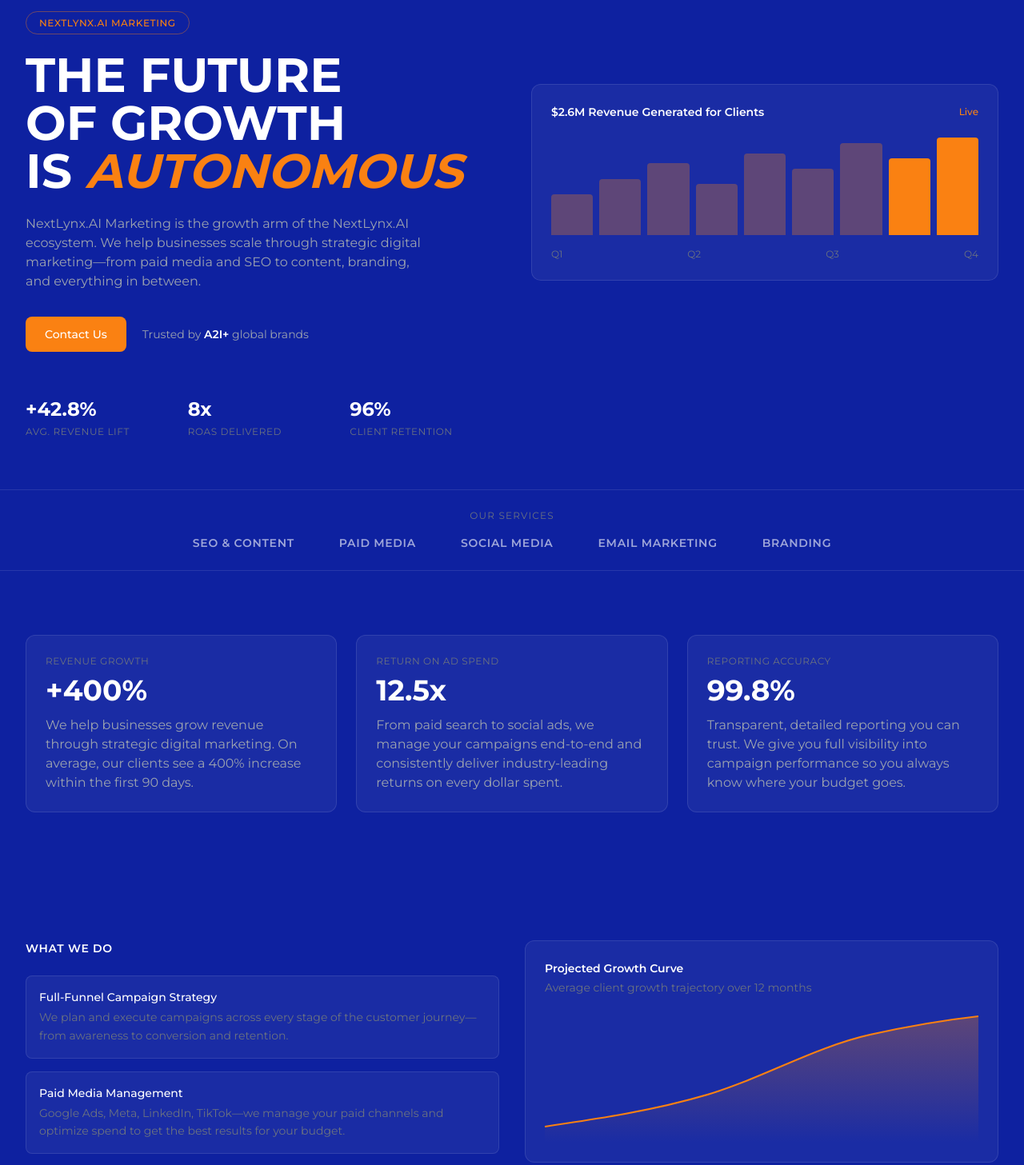
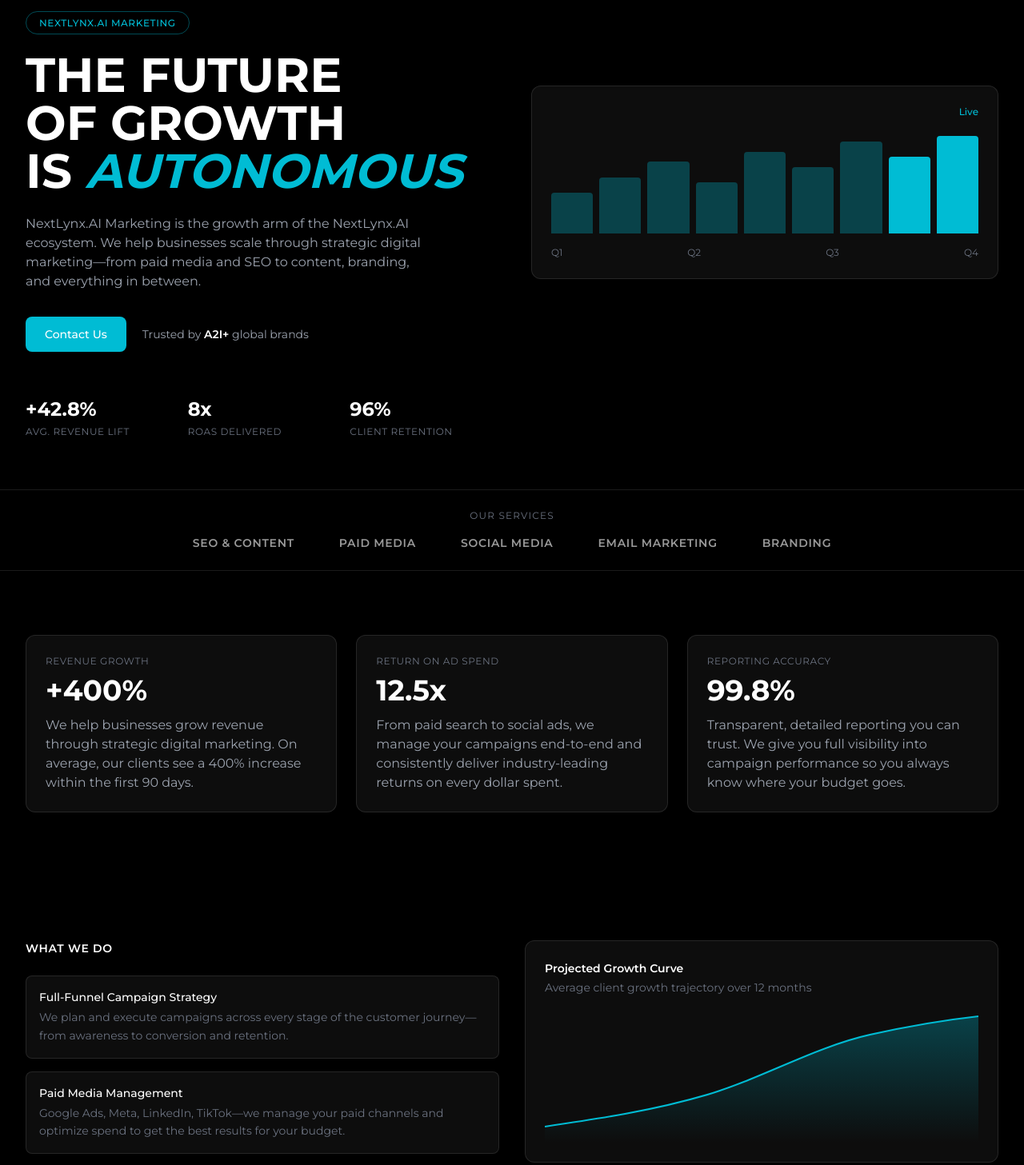
Before and after one commit to Menzo101/nextynxai, a React (Vite) app: page /marketing in a window 1280 px wide. Shown: the part 160-1617 px from the top of the page at 80% size. Built offline with nearby package versions, Linux system fonts and the light colour scheme.

Commit message:
changebackground

```diff
--- a/src/components/Footer.jsx
+++ b/src/components/Footer.jsx
@@ -36,7 +36,7 @@
             <div className="flex items-center gap-3 pt-1">
               {/* Instagram */}
               <a
-                href="https://instagram.com"
+                href="https://www.instagram.com/nextlynx.ai?igsh=aWExcmkybjBuejlj"
                 target="_blank"
                 rel="noopener noreferrer"
                 className="w-9 h-9 rounded-full bg-white/10 flex items-center justify-center hover:bg-secondary transition-colors"
--- a/src/pages/Marketing.jsx
+++ b/src/pages/Marketing.jsx
@@ -124,9 +124,7 @@
             {/* Right - ROI Card */}
             <div className="bg-white/5 border border-white/10 rounded-xl p-6">
               <div className="flex items-center justify-between mb-4">
-                <p className="text-white font-semibold text-sm">
-                  $2.6M Revenue Generated for Clients
-                </p>
+                <p className="text-white font-semibold text-sm"></p>
                 <span className="text-secondary text-xs font-medium">Live</span>
               </div>
 
@@ -139,7 +137,7 @@
                     style={{
                       height: `${h}%`,
                       backgroundColor:
-                        i >= 7 ? "#FA8112" : "rgba(250, 129, 18, 0.3)",
+                        i >= 7 ? "#00BCD4" : "rgba(0, 188, 212, 0.3)",
                     }}
                   ></div>
                 ))}
@@ -264,12 +262,12 @@
                       >
                         <stop
                           offset="0%"
-                          stopColor="#FA8112"
+                          stopColor="#00BCD4"
                           stopOpacity="0.3"
                         />
                         <stop
                           offset="100%"
-                          stopColor="#FA8112"
+                          stopColor="#00BCD4"
                           stopOpacity="0"
                         />
                       </linearGradient>
@@ -277,7 +275,7 @@
                     <path
                       d="M0,140 C50,130 100,120 150,100 C200,80 250,40 300,25 C350,10 380,5 400,2"
                       fill="none"
-                      stroke="#FA8112"
+                      stroke="#00BCD4"
                       strokeWidth="2"
                     />
                     <path
--- a/tailwind.config.js
+++ b/tailwind.config.js
@@ -8,8 +8,8 @@
         body: ["Montserrat", "sans-serif"],
       },
       colors: {
-        primary: "#0E21A0",
-        secondary: "#FA8112",
+        primary: "#000000",
+        secondary: "#00BCD4",
       },
     },
   },
```
